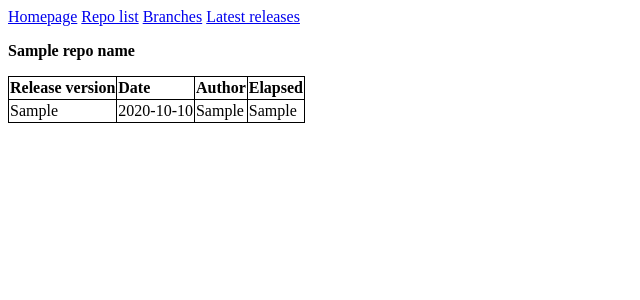
After one commit to Andersson007/gh_stats, a Django app: template ghdashboard/gstats/templates/gstats/repo-display.html in a window 1280 px wide. The commit adds this page. Shown: the top 300 px of the page, without its empty margins (0-640 px from the left). Run offline with Django 3.2, Linux system fonts and the light colour scheme; the template is opened without the code that fills it: most values are stand-ins (such as "Sample title", 1, 10 or a date in 2020).

Commit message:
Add repo-display page

```diff
--- a/ghdashboard/gstats/templates/gstats/latest-releases.html
+++ b/ghdashboard/gstats/templates/gstats/latest-releases.html
@@ -22,13 +22,14 @@
     {% if latest_releases %}
     <table>
 
-      <th>Repo name</th><th>Latest release</th><th>Latest commit</th>
+      <th>Repo name</th><th>Latest release</th><th>Latest commit</th><th>Ref</th>
 
       {% for item in latest_releases %}
         <tr>
-            <td><a href="https://github.com/ansible-collections/{{ item.0 }}" target="_blank" >{{ item.0 }}</a></td>
+            <td><a href="{% url 'repo-display' item.0 %}" target="_blank" >{{ item.0 }}</a></td>
             <td>{{ item.1.0|date:'Y-m-d' }}</td>
             <td>{{ item.1.1|date:'Y-m-d' }}</td>
+            <td><a href="https://github.com/ansible-collections/{{ item.0 }}" target="_blank" >repo</a></td>
         </tr>
       {% endfor %}
 
--- /dev/null
+++ b/ghdashboard/gstats/templates/gstats/repo-display.html
@@ -0,0 +1,46 @@
+<!DOCTYPE html>
+<html>
+
+  <head>
+    <meta charset="utf-8">
+    <title>Repo display</title>
+
+    <style>
+      table, th, td {
+        border: 1px solid black;
+        border-collapse: collapse;
+        text-align: left;
+        line-height: 20px;
+        table-layout: auto;
+      }
+    </style>
+
+  </head>
+  <body>
+    <a href="{% url 'index' %}">Homepage</a>
+    <a href="{% url 'repos' %}">Repo list</a>
+    <a href="{% url 'repos-branches' %}">Branches</a>
+    <a href="{% url 'latest-releases' %}">Latest releases</a>
+
+    <p><b>{{ repo_name }}</b></p>
+
+    {% if tag_list %}
+    <table>
+
+      <th>Release version</th><th>Date</th><th>Author</th><th>Elapsed</th>
+
+      {% for item in tag_list %}
+        <tr>
+            <td>{{ item.0 }}</td>
+            <td>{{ item.1|date:'Y-m-d' }}</td>
+            <td>{{ item.2 }}</td>
+            <td>{{ item.3 }}</td>
+        </tr>
+      {% endfor %}
+
+    </table>
+    {% else %}
+      <p>No information available.</p>
+    {% endif %}
+  </body>
+</html>
--- a/ghdashboard/gstats/urls.py
+++ b/ghdashboard/gstats/urls.py
@@ -1,4 +1,4 @@
-from django.urls import path
+from django.urls import path, re_path
 
 from . import views
 
@@ -7,5 +7,6 @@ urlpatterns = [
     path('', views.index, name='index'),
     path('latest-releases.html', views.latest_releases, name='latest-releases'),
     path('repos.html', views.repos, name='repos'),
+    path('repo-display/<str:repo_name>', views.repo_display, name='repo-display'),
     path('repos-branches.html', views.repos_and_branches, name='repos-branches'),
 ]
```
Also changed, not shown: ghdashboard/gstats/views.py (+24 -0 lines).
